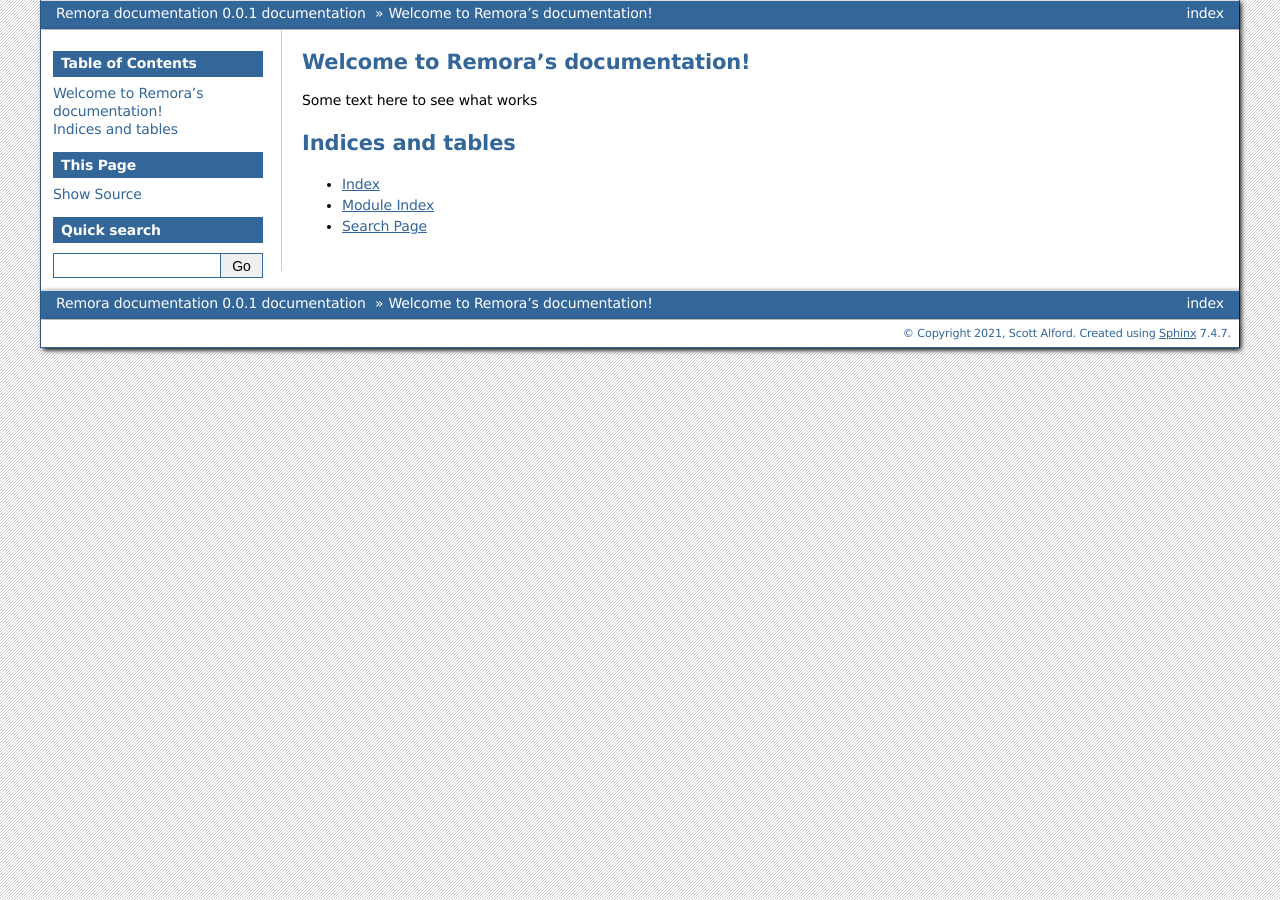
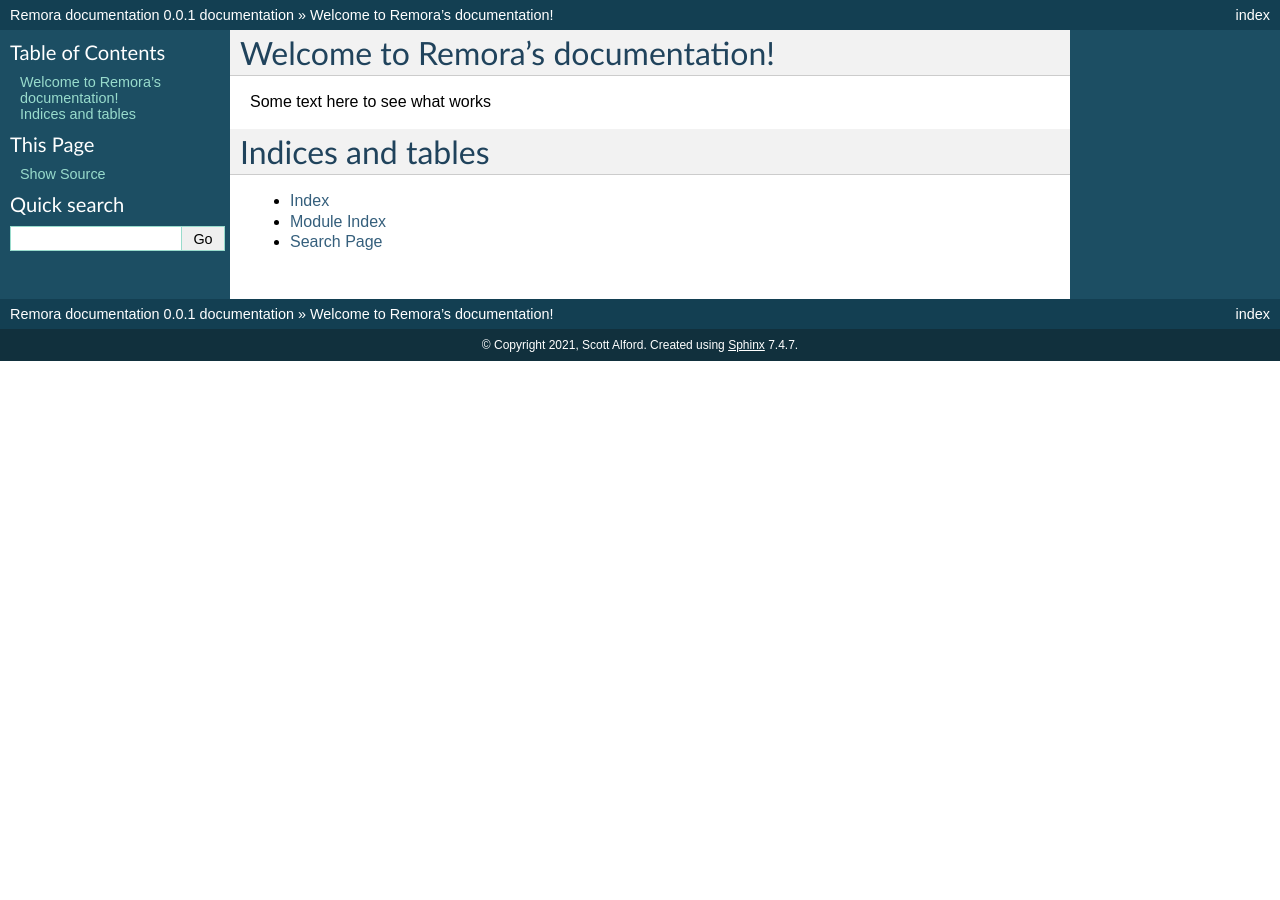
Before and after one commit to scottalford75/Remora-docs, a Sphinx documentation site: the page built from docs/source/index.rst, in a window 1280 px wide. Built offline with Sphinx 7.4.7, drawn with Linux system fonts in a browser that asks for light colours.

```diff
--- a/docs/source/conf.py
+++ b/docs/source/conf.py
@@ -75,7 +75,8 @@ pygments_style = None
 # The theme to use for HTML and HTML Help pages.  See the documentation for
 # a list of builtin themes.
 #
-html_theme = 'bizstyle'
+html_theme = 'classic'
+RTD_NEW_THEME = True
 
 # Theme options are theme-specific and customize the look and feel of a theme
 # further.  For a list of options available for each theme, see the
```
Also changed, not shown: 5 other files.
